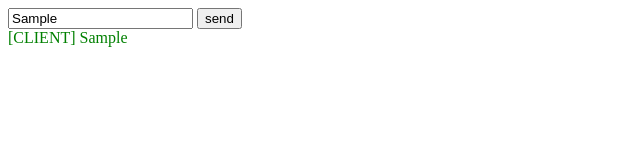
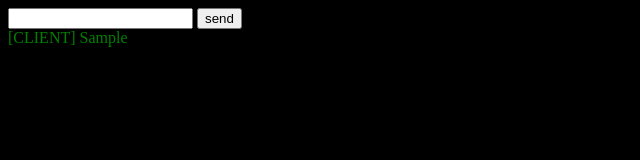
Before and after one commit to mchackorg/mub, a plain HTML site: page websocket/index.html in a window 1280 px wide. Both pictures are taken after typing "Sample" into the empty fields and a click on the button "send". Shown: the whole page, without its empty margins (0-640 px from the left). Drawn offline with Linux system fonts and the light colour scheme.

Commit message:
Websocket sample - CR to send

```diff
--- a/websocket/index.html
+++ b/websocket/index.html
@@ -3,6 +3,9 @@
 <head>
 <meta http-equiv="Content-Type" content="text/html; charset=UTF-8">
 <style>
+body {
+  background: black;
+}
 .srvline {
 	display:block;
 	color: red;
@@ -30,22 +33,31 @@ document.onreadystatechange = function() {
       }
     };
 
-    document.getElementById("sendBtn").addEventListener("click", function () {
-      var data = document.getElementById("chat").value;
+    function send() {
+      var chatbox = document.getElementById("chatbox");
+      var data = chatbox.value;
       ws.send(data);
         var spanText = document.createElement('span');
         spanText.innerHTML = "[" + "CLIENT" + "] " + data;
         spanText.className = 'cliline';
         document.getElementById("log").appendChild(spanText);
+        chatbox.value = "";
+    }
+
+    document.getElementById("sendBtn").addEventListener("click", send);
+    document.getElementById("chatbox").addEventListener("keypress", function(e) {
+        if(e.keyCode === 13) {
+            send();
+        }
+        return false;
     });
   }
 };
 
-
 </script>
 </head>
 <body>
-	<input id="chat" type="text" />
+	<input id="chatbox" type="text"/>
 	<input type="button" id="sendBtn" value="send"></input>
 	<div id="log"></div>
 </body>
```
